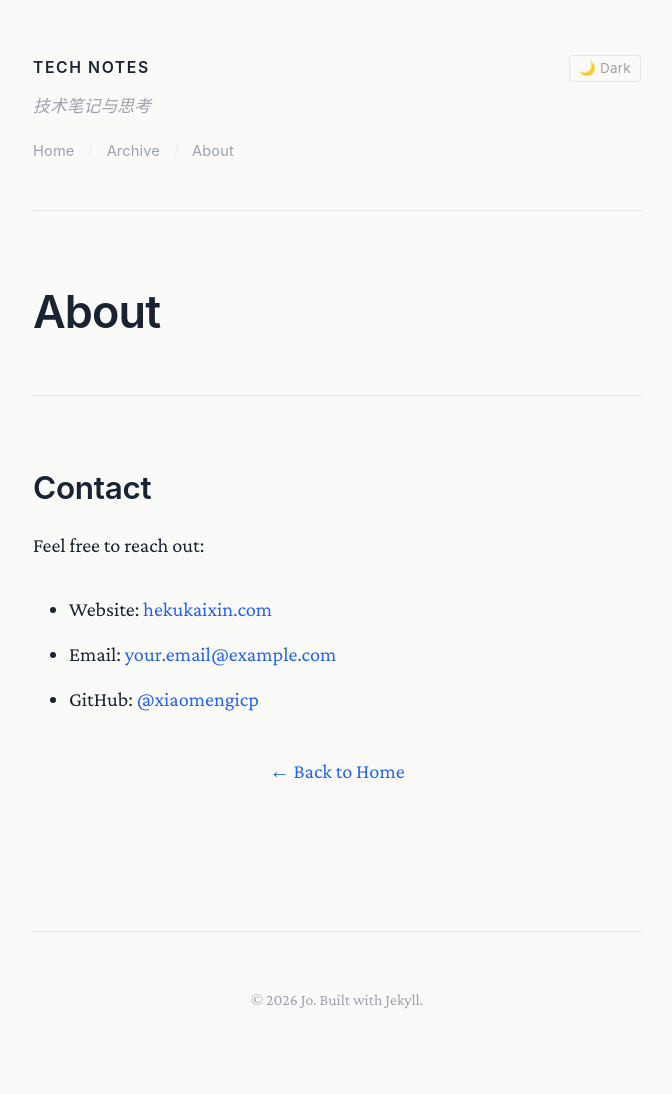
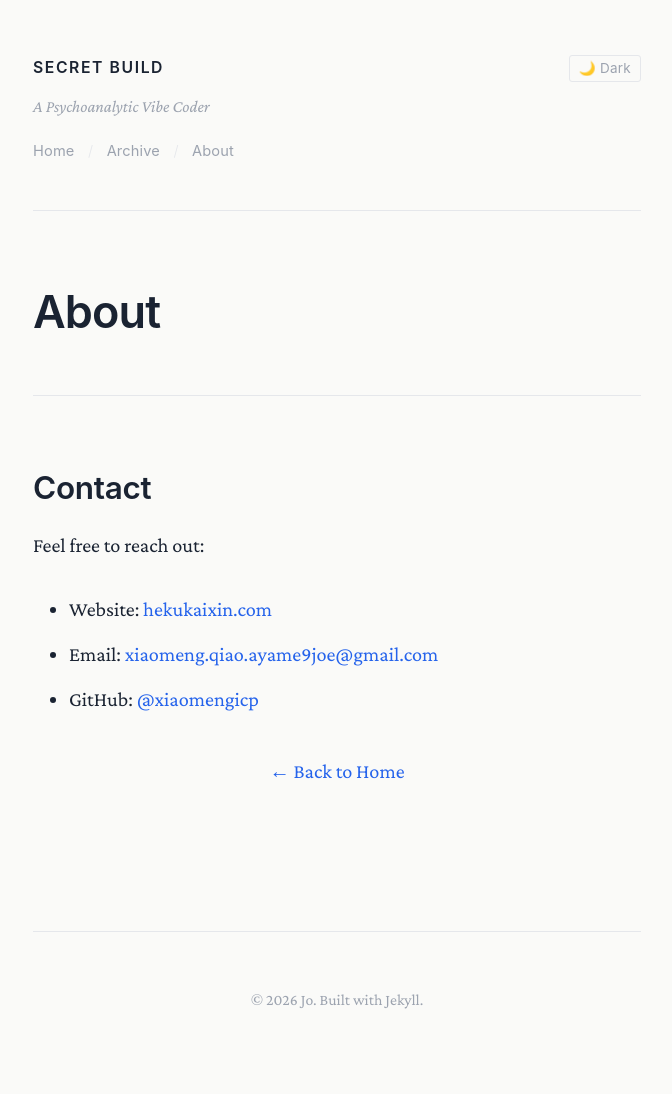
Before and after one commit to xiaomengicp/tech-blog, a Jekyll site: the page built from about.md, in a window 1280 px wide. Shown: the whole page, without its empty margins (303-975 px from the left). Built offline with Jekyll 4.4.1, drawn with Linux system fonts in a browser that asks for light colours.

```diff
--- a/_config.yml
+++ b/_config.yml
@@ -1,19 +1,19 @@
 # Site settings
-title: Tech Notes
-description: 技术笔记与思考
+title: Secret Build
+description: A Psychoanalytic Vibe Coder
 baseurl: "" # 如果部署在子目录，填写如 "/tech-blog"
 url: "" # 你的 GitHub Pages URL，如 "https://yourusername.github.io"
 
 # Author
 author:
   name: Jo
-  email: your.email@example.com
+  email: xiaomeng.qiao.ayame9joe@gmail.com
 
 # Build settings
 markdown: kramdown
 permalink: /:year/:month/:day/:title/
 timezone: America/New_York
-excerpt_separator: <!--more-->
+excerpt_separator: "<!-- excerpt-end -->" # 只有明确写这个标记才会有摘要
 
 # Collections
 collections:
@@ -44,3 +44,4 @@ defaults:
     values:
       layout: "post"
       published: false  # 默认为草稿，需要显式设置 published: true
+      excerpt: ""  # 默认不生成摘要
```
